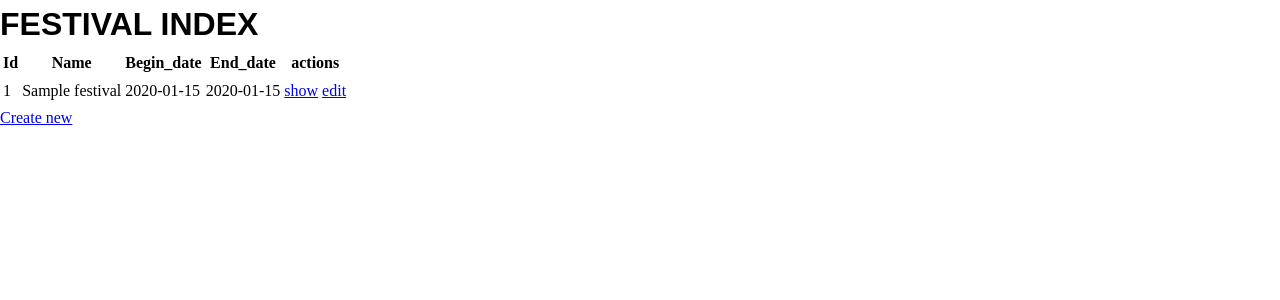
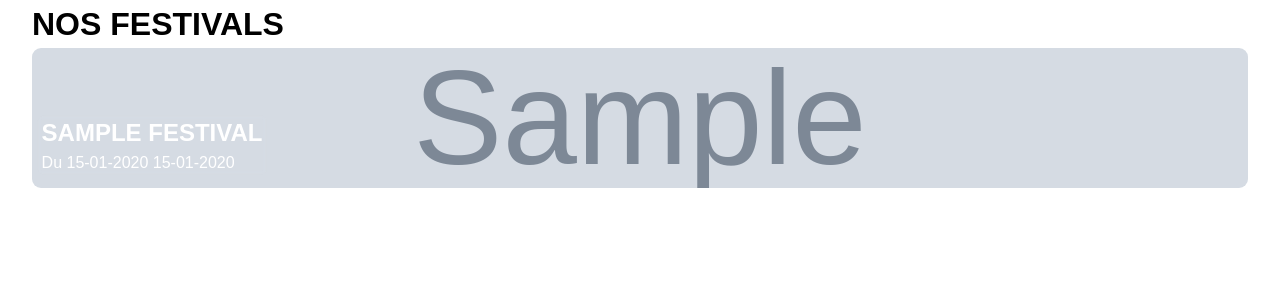
Before and after one commit to JohanHagnere/MSPR_LIVE_EVENTS, a Symfony app: template templates/festival/index.html.twig in a window 1280 px wide. Shown: the top 300 px of the page. Run offline with Twig, Linux system fonts and the light colour scheme; the template is opened without the code that fills it: most values are stand-ins (such as "Sample title", 1, 10 or a date in 2020); grey boxes marked "Sample" are stand-in pictures; some libraries are stand-ins or nearby versions.

Commit message:
Style de la page festival

```diff
--- /dev/null
+++ b/public/css/festival.css
@@ -0,0 +1,34 @@
+.container {
+  width: 95%;
+  margin: auto;
+}
+
+.contain-festival {
+  position: relative;
+  margin-bottom: 1rem;
+}
+
+.contain-info-festival {
+  position: absolute;
+  bottom: 0.8rem;
+  left: 0.3rem;
+  color: white;
+  backdrop-filter: blur(2px);
+  border-radius: 9px;
+  padding: 0 0.3rem;
+}
+
+.contain-info-festival h2 {
+  font-size: 1.5rem;
+}
+
+.contain-info-festival p {
+  font-size: 1rem;
+}
+
+.festival img {
+  height: 140px;
+  width: 100%;
+  object-fit: cover;
+  border-radius: 9px;
+}
--- a/src/Security/AppAdminAuthenticator.php
+++ b/src/Security/AppAdminAuthenticator.php
@@ -46,7 +46,7 @@ class AppAdminAuthenticator extends AbstractLoginFormAuthenticator
             return new RedirectResponse($targetPath);
         }
 
-        return new RedirectResponse($this->urlGenerator->generate('app_home'));
+        return new RedirectResponse($this->urlGenerator->generate('app_administration'));
     }
 
     protected function getLoginUrl(Request $request): string
--- a/templates/festival/index.html.twig
+++ b/templates/festival/index.html.twig
@@ -1,39 +1,31 @@
-{% extends 'base.html.twig' %}
+{% extends 'base.html.twig' %} {% block extra_stylesheets %}
+<link rel="stylesheet" href="{{ asset('css/festival.css') }}" /> {% endblock %}
+{% block title %}Festival{% endblock %} {% block body %}
 
-{% block title %}Festival index{% endblock %}
+<main class="container">
+  <h1>Nos Festivals</h1>
+  {% for festival in festivals %}
 
-{% block body %}
-    <h1>Festival index</h1>
+  <div class="contain-festival">
+    <a
+      class="card-festival"
+      href="{{ path('app_festival_show', { id: festival.id }) }}"
+    >
+      <div class="festival">
+        <img src="{{ festival.img }}" alt="" />
 
-    <table class="table">
-        <thead>
-            <tr>
-                <th>Id</th>
-                <th>Name</th>
-                <th>Begin_date</th>
-                <th>End_date</th>
-                <th>actions</th>
-            </tr>
-        </thead>
-        <tbody>
-        {% for festival in festivals %}
-            <tr>
-                <td>{{ festival.id }}</td>
-                <td>{{ festival.name }}</td>
-                <td>{{ festival.beginDate ? festival.beginDate|date('Y-m-d') : '' }}</td>
-                <td>{{ festival.endDate ? festival.endDate|date('Y-m-d') : '' }}</td>
-                <td>
-                    <a href="{{ path('app_festival_show', {'id': festival.id}) }}">show</a>
-                    <a href="{{ path('app_festival_edit', {'id': festival.id}) }}">edit</a>
-                </td>
-            </tr>
-        {% else %}
-            <tr>
-                <td colspan="5">no records found</td>
-            </tr>
-        {% endfor %}
-        </tbody>
-    </table>
+        <div class="contain-info-festival">
+          <h2>{{ festival.name }}</h2>
+          <p>
+            Du
+            {{ festival.beginDate ? festival.beginDate|date('d-m-Y') : '' }}
+            {{ festival.endDate ? festival.endDate|date('d-m-Y') : '' }}
+          </p>
+        </div>
+      </div>
+    </a>
+  </div>
+  {% endfor %}
+</main>
 
-    <a href="{{ path('app_festival_new') }}">Create new</a>
 {% endblock %}
```
